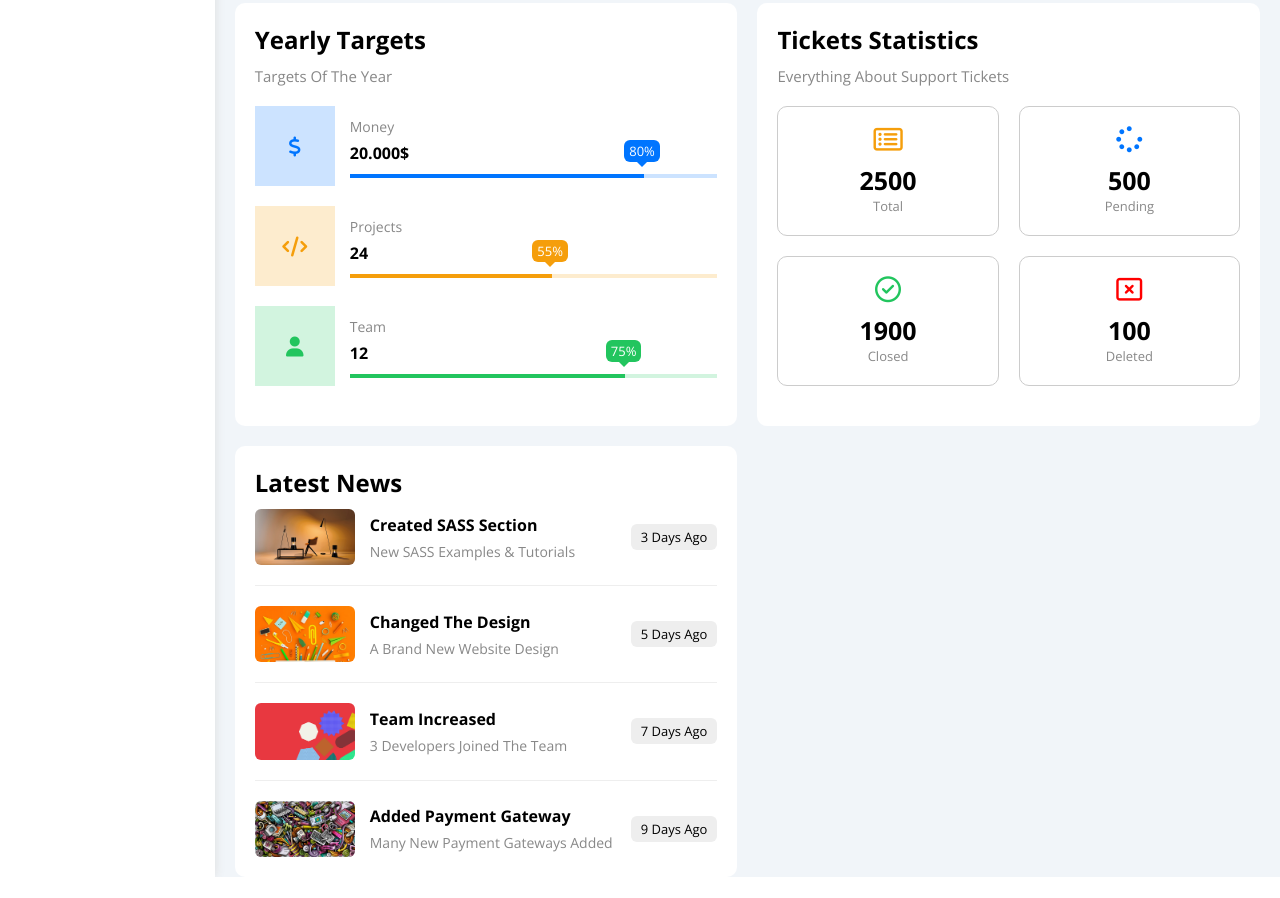
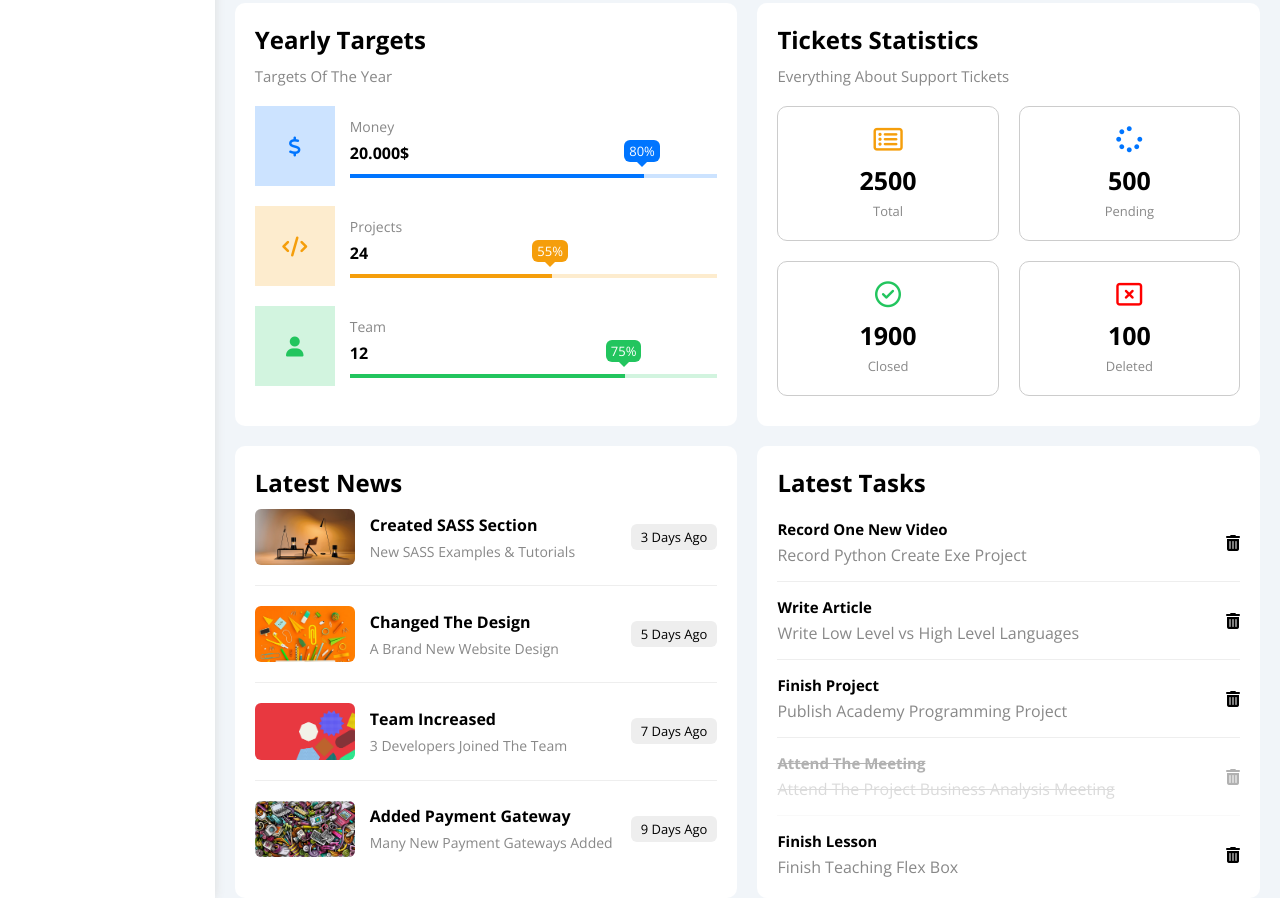
Before and after one commit to mahmoud-abuyoussef/Dashboard, a plain HTML site: page index.html in a window 1280 px wide. Shown: the part 589-1487 px from the top of the page. Before the commit the page ends 1466 px from the top, so only its background shows below. Drawn offline with nearby package versions, Linux system fonts and the light colour scheme.

Commit message:
Add: Latest Tasks Section

```diff
--- a/assets/styles/libs/framework.css
+++ b/assets/styles/libs/framework.css
@@ -72,6 +72,9 @@
 .p-20 {
   padding: 20px;
 }
+.pb-15 {
+  padding-bottom: 15px;
+}
 .pb-20 {
   padding-bottom: 20px;
 }
@@ -94,11 +97,17 @@
 .mr-15 {
   margin-right: 15px;
 }
+.mb-5 {
+  margin-bottom: 5px;
+}
 .mb-6 {
   margin-bottom: 6px;
 }
 .mb-10 {
   margin-bottom: 10px;
+}
+.mb-15 {
+  margin-bottom: 15px;
 }
 .mb-20 {
   margin-bottom: 20px;
--- a/assets/styles/main.css
+++ b/assets/styles/main.css
@@ -315,3 +315,24 @@ img {
     margin: 10px auto;
   }
 }
+
+.latest-tasks .task-row:not(:last-of-type) {
+  border-bottom: 1px solid #eee;
+}
+.latest-tasks .task-row .info {
+  flex-grow: 1;
+}
+.latest-tasks .task-row.complete {
+  opacity: 0.3;
+}
+.latest-tasks .task-row.complete h3,
+.latest-tasks .task-row.complete p {
+  text-decoration: line-through;
+}
+.latest-tasks .task-row .delete {
+  cursor: pointer;
+  transition: var(--transition);
+}
+.latest-tasks .task-row .delete:hover {
+  color: var(--red);
+}
--- a/index.html
+++ b/index.html
@@ -212,6 +212,44 @@
               <span class="btn-shape bg-eee fs-13 label d-block w-fit">9 Days Ago</span>
             </div>
           </div>
+          <div class="latest-tasks widget">
+            <h2 class="mb-20">Latest Tasks</h2>
+            <div class="task-row mb-15 pb-15 between-flex">
+              <div class="info">
+                <h3 class="mb-5 fs-15">Record One New Video</h3>
+                <p class="c-grey">Record Python Create Exe Project</p>
+              </div>
+              <i class="fas fa-trash-can delete"></i>
+            </div>
+            <div class="task-row mb-15 pb-15 between-flex">
+              <div class="info">
+                <h3 class="mb-5 fs-15">Write Article</h3>
+                <p class="c-grey">Write Low Level vs High Level Languages</p>
+              </div>
+              <i class="fas fa-trash-can delete"></i>
+            </div>
+            <div class="task-row mb-15 pb-15 between-flex">
+              <div class="info">
+                <h3 class="mb-5 fs-15">Finish Project</h3>
+                <p class="c-grey">Publish Academy Programming Project</p>
+              </div>
+              <i class="fas fa-trash-can delete"></i>
+            </div>
+            <div class="task-row mb-15 pb-15 between-flex complete">
+              <div class="info">
+                <h3 class="mb-5 fs-15">Attend The Meeting</h3>
+                <p class="c-grey">Attend The Project Business Analysis Meeting</p>
+              </div>
+              <i class="fas fa-trash-can delete"></i>
+            </div>
+            <div class="task-row between-flex">
+              <div class="info">
+                <h3 class="mb-5 fs-15">Finish Lesson</h3>
+                <p class="c-grey">Finish Teaching Flex Box</p>
+              </div>
+              <i class="fas fa-trash-can delete"></i>
+            </div>
+          </div>
         </div>
       </main>
     </div>
```
